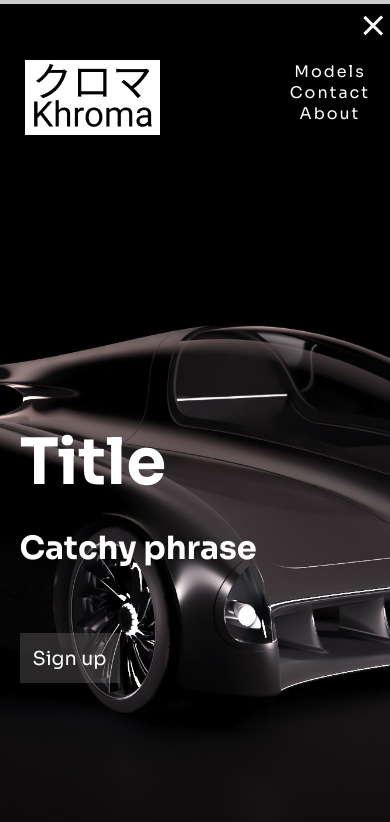
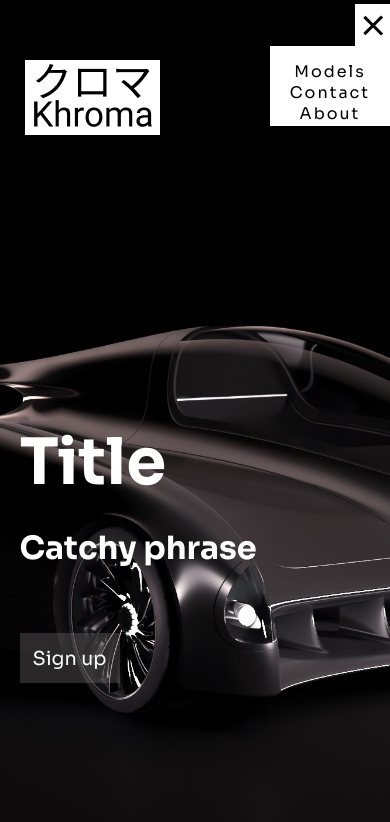
Before and after one commit to sdersen/smoove-ride, a website: page index.html in a window 390 px wide. Both pictures are taken after a click on the element 372 px from the left and 25 px from the top of the page. Shown: the top 822 px of the page. Drawn offline with nearby package versions, Linux system fonts and the light colour scheme; files that its build step writes are made by us from their sources.

Commit message:
Fix nav bar styling

```diff
--- a/Style/SCSS/media.scss
+++ b/Style/SCSS/media.scss
@@ -39,7 +39,7 @@
     position: absolute;
     right: 0px;
     top: 5vh;
-    background-color: black;
+    background-color: white;
     display: flex;
     flex-direction: column;
     align-items: center;
--- a/Style/SCSS/nav.scss
+++ b/Style/SCSS/nav.scss
@@ -3,14 +3,14 @@ nav {
   justify-content: flex-end;
   align-items: center;
   min-height: 5vh;
-  background-color: rgba(000, 000, 000, 0.66);
+  background-color: rgba(255, 255, 255);
   position: fixed;
   right: 0;
   z-index: 99;
   top: 4px;
 
   &:hover {
-    background-color: rgba(000, 000, 000, 1);
+    background-color: rgb(250, 250, 250);
   }
 }
 
@@ -19,7 +19,7 @@ nav {
   right: 0px;
   height: 92vh;
   top: 0vh;
-  background-color: black;
+  background-color: rgb(255, 255, 255);
   display: flex;
   flex-direction: column;
   align-items: center;
@@ -37,7 +37,7 @@ nav {
   }
 
   a {
-    color: white;
+    color: black;
     text-decoration: none;
     letter-spacing: 2px;
   }
@@ -53,7 +53,7 @@ nav {
   div {
     width: 25px;
     height: 3px;
-    background-color: white;
+    background-color: black;
     margin: 5px;
     cursor: pointer;
     transition: all 0.3s ease;
--- a/Style/SCSS/style.scss
+++ b/Style/SCSS/style.scss
@@ -22,7 +22,7 @@ body {
 .progress-container {
   width: 100%;
   height: 4px;
-  background: #ccc;
+  background: black;
 }
 
 .progress-bar {
```
